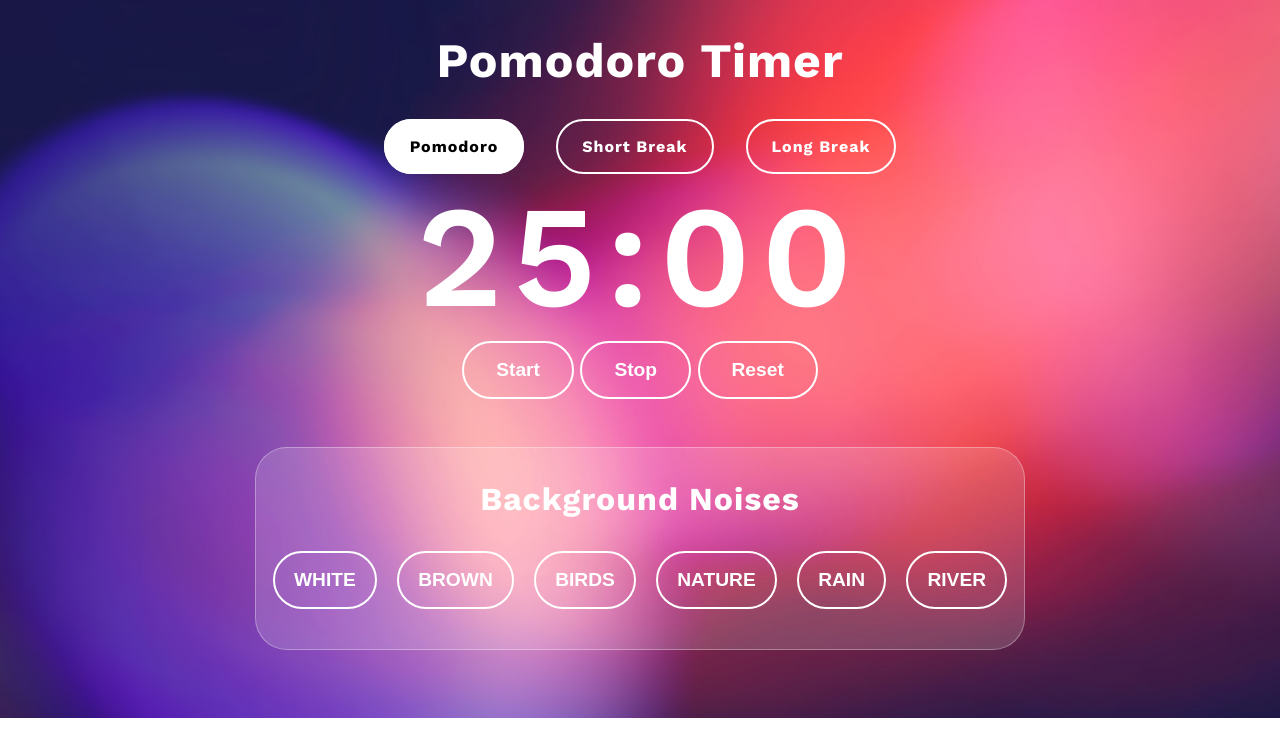
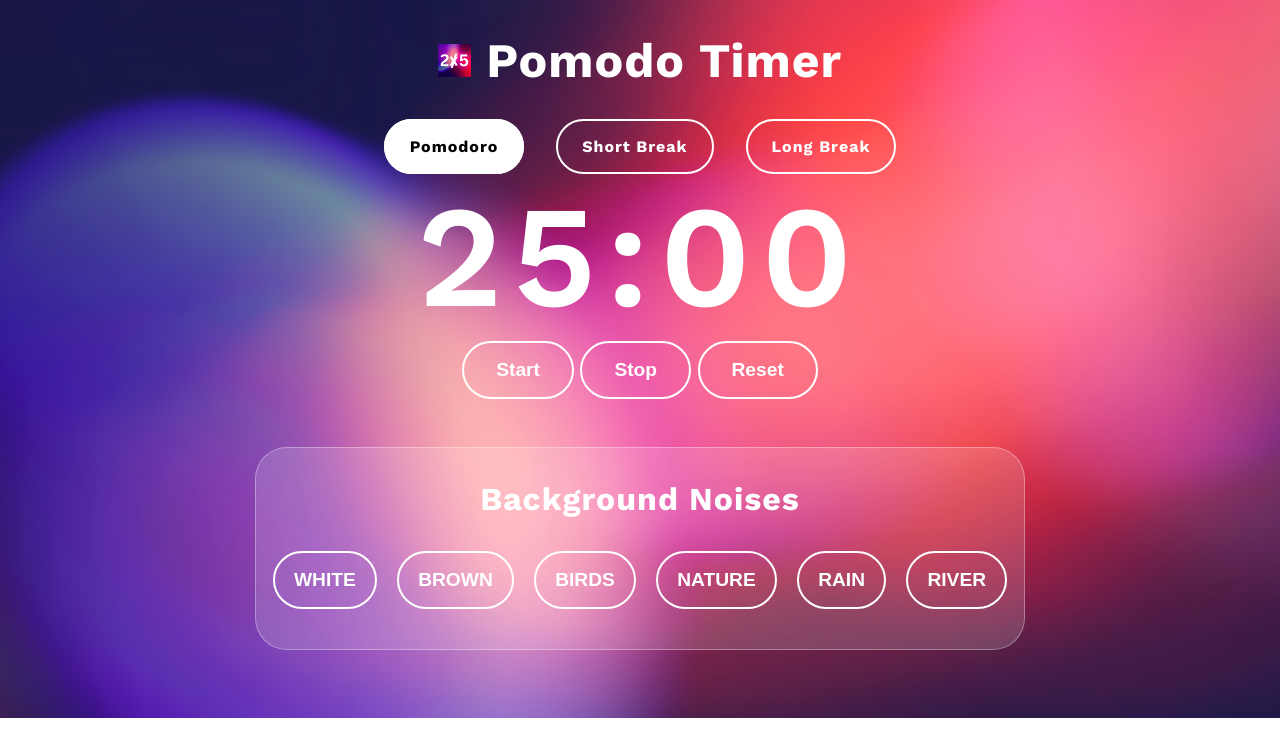
Before and after one commit to I-am-Ammar-Khan/Pomodoro-Timer, a plain HTML site: page index.html in a window 1280 px wide. Drawn offline with nearby package versions, Linux system fonts and the light colour scheme.

Commit message:
1st commit

```diff
--- a/index.html
+++ b/index.html
@@ -22,7 +22,7 @@
 
 <body>
     <div id="Main-block">
-        <h1>Pomodoro Timer</h1>
+        <h1><img src="icon.png" style="height: 2.1rem;" alt="icon"> Pomodo Timer</h1>
         <div class="Duration-Buttons">
 
             <div class="form-check">
```
